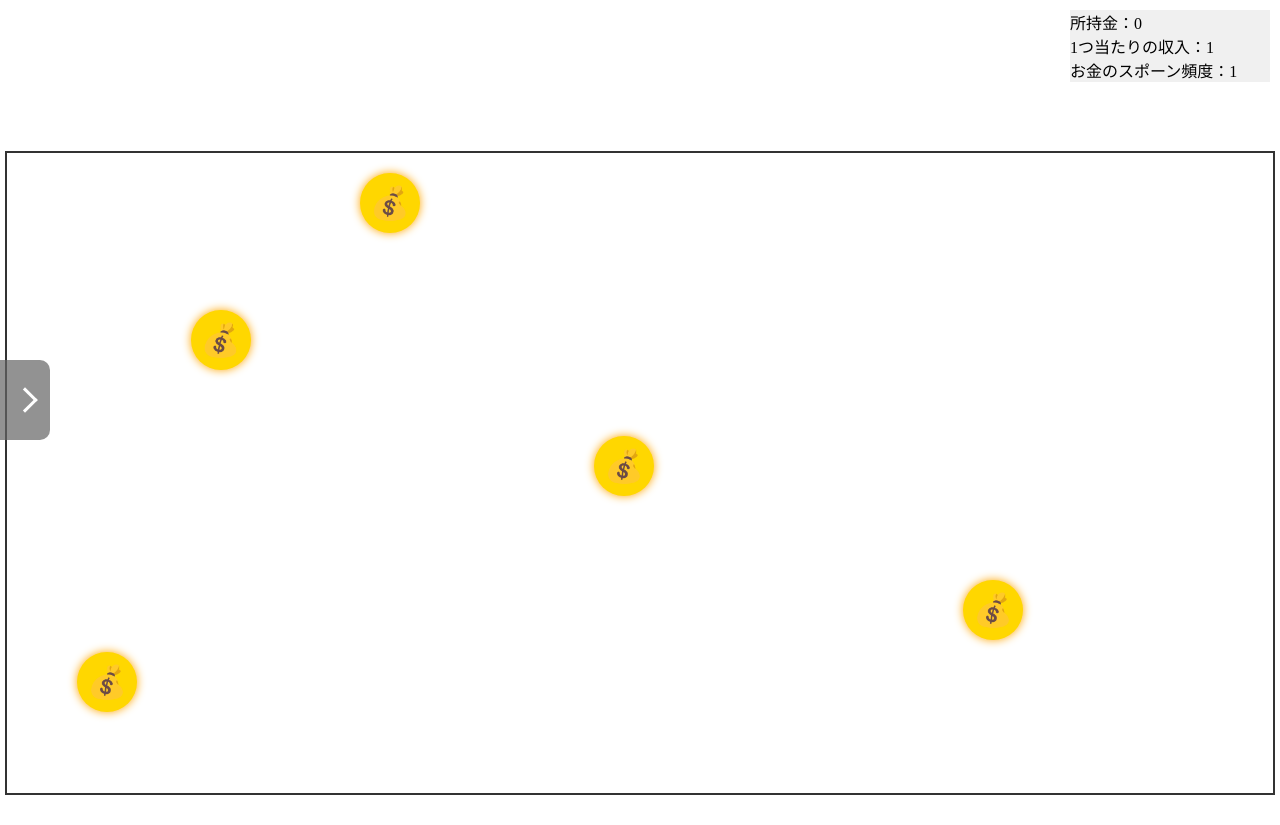
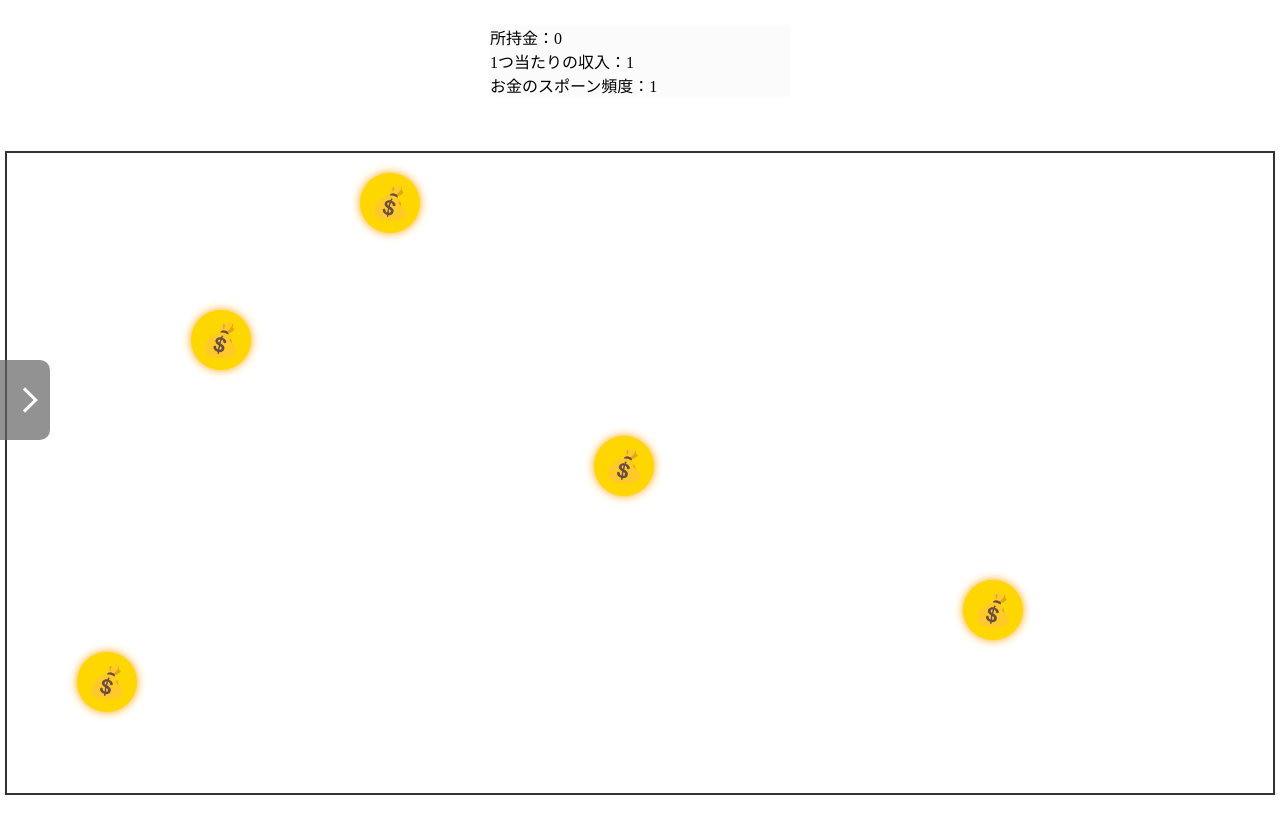
Before and after one commit to kanade0811/money_clicker, a Vue app: page / in a window 1280 px wide. Built offline with nearby package versions, Linux system fonts and the light colour scheme.

Commit message:
rootを作成、walletを画面左上へ

```diff
--- a/src/assets/style/tools/main.css
+++ b/src/assets/style/tools/main.css
@@ -1,3 +1,4 @@
+@import '@/assets/style/tools/root.css';
 @import '@/assets/style/tools/wallet.css';
 @import '@/assets/style/tools/toolbar/building.css';
 @import '@/assets/style/tools/toolbar/chevron.css';
--- /dev/null
+++ b/src/assets/style/tools/root.css
@@ -0,0 +1,6 @@
+:root {
+  --wallet-height: 72px;
+  --wallet-padding-top: 25px;
+  --box-width: 300px;
+  --box-padding-left:50px;
+}
--- a/src/assets/style/tools/toolbar/building.css
+++ b/src/assets/style/tools/toolbar/building.css
@@ -19,7 +19,7 @@
 
 .building-container {
   display: flex;
-  width: 300px;
+  width: var(--box-width);
   flex-direction: column;
 }
 
--- a/src/assets/style/tools/toolbar/pc.css
+++ b/src/assets/style/tools/toolbar/pc.css
@@ -1,12 +1,12 @@
 /* パソコン */
-:root{
-  --width:400px;
+:root {
+  --toolbar-width: 400px;
 }
 
 @media (min-width: 800px) {
   #buildings-wrapper {
-    width: var(--width);
-    left: calc(-1*var(--width));
+    width: var(--toolbar-width);
+    left: calc(-1 * var(--toolbar-width));
   }
   body:has(.menu-checkbox:checked) #buildings-wrapper {
     left: 0px;
@@ -16,6 +16,6 @@
     left: 0;
   }
   body:has(.menu-checkbox:checked) .menu {
-    left: var(--width);
+    left: var(--toolbar-width);
   }
 }
--- a/src/assets/style/tools/wallet.css
+++ b/src/assets/style/tools/wallet.css
@@ -1,7 +1,12 @@
 #wallet {
-  width: 200px;
-  margin: 10px;
-  margin-left: auto;
+  position: relative;
+  width: var(--box-width);
+  margin-top: var(--wallet-padding-top);
+  margin-left: 50%;
+  transform: translateX(-50%);
+
+
   text-align: left;
-  background-color: #f0f0f0;
+  background: rgba(250, 250, 250, 0.8);
+  z-index: 20;
 }
```
